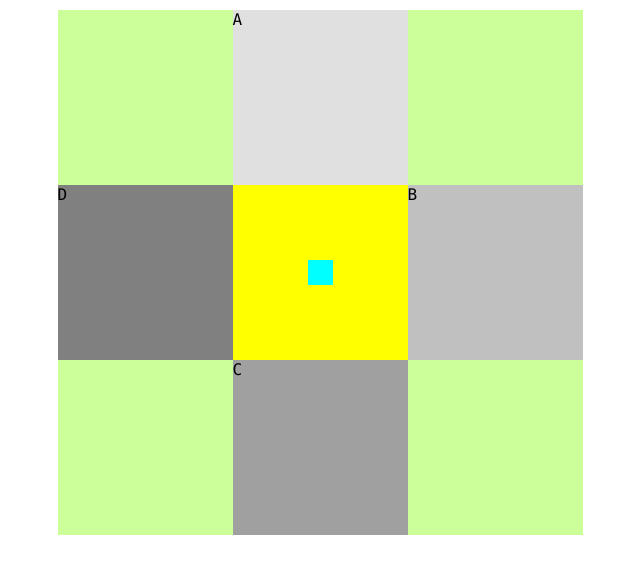
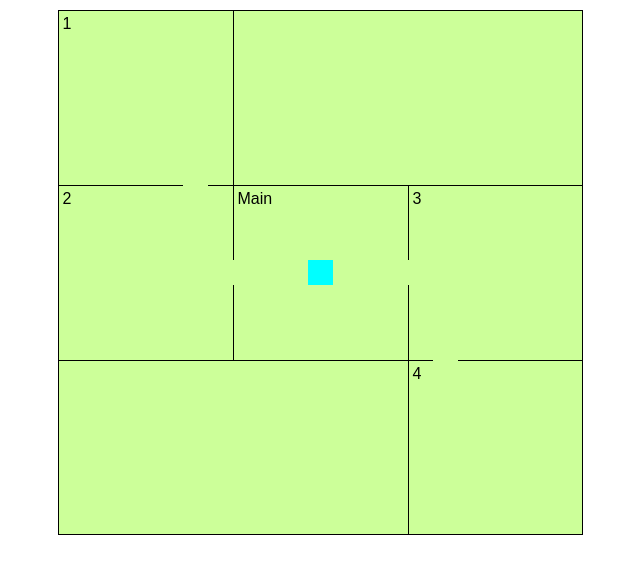
Before and after one commit to lautomator/four-rooms, a plain HTML site: page index.html in a window 1280 px wide. Shown: the whole page, without its empty margins (320-960 px from the left). Drawn offline with Linux system fonts and the light colour scheme.

Commit message:
create and enqueue style sheet
condense styles for similar rooms

enable limit to pointer area

```diff
--- a/index.html
+++ b/index.html
@@ -8,126 +8,48 @@
     <meta name="description" content="Use the arrow keys to visit the four rooms.">
     <meta name="author" content="https://github.com/lautomator">
     <title>Four Rooms</title>
-    <style>
-        * {
-            margin: 0;
-            padding: 0;
-        }
-
-        body{ font-family: "Monaco", sans-serif; }
-
-        .mobile { display: none; }
-
-        .container {
-            height: 525px;
-            margin: 10px auto;
-            width: 525px;
-        }
-
-        .row {
-            background-color: #ccff99;
-            height: 175px;
-            position: relative;
-            width: 100%;
-        }
-
-        .room {
-            display: inline-block;
-            position: absolute;
-        }
-
-        #mainRoom {
-            background-color: yellow;
-            height: 175px;
-            left: 175px;
-            position: absolute;
-            top: 0;
-            width: 175px;
-        }
-
-        #roomA {
-            background-color: #e0e0e0;
-            left: 175px;
-            height: 175px;
-            top: 0;
-            width: 175px;
-        }
-
-        #roomB {
-            background-color: #c0c0c0;
-            height: 175px;
-            left: 350px;
-            position: absolute;
-            top: 0;
-            width: 175px;
-        }
-
-        #roomC {
-            background-color: #a0a0a0;
-            height: 175px;
-            left: 175px;
-            position: absolute;
-            top: 0;
-            width: 175px;
-        }
-
-        #roomD {
-            background-color: #808080;
-            left: 0;
-            height: 175px;
-            position: absolute;
-            top: 0;
-            width: 175px;
-        }
-
-        #pointer {
-            background-color: cyan;
-            display: inline-block;
-            height: 25px;
-            left: 75px;
-            position: relative;
-            top: 75px;
-            width: 25px;
-        }
-
-        @media (max-width:768px) {
-            .container { display: none; }
-            .mobile { display: block; }
-        }
-    </style>
 </head>
 <body>
     <div class="mobile"><p>This app is currently for desktop only.</p></div>
     <div class="container">
+        <div id="pointer">&nbsp;</div>
         <div class="row">
-            <div id="roomA" class="room">A</div>
+            <div class="room room-left">1</div>
         </div>
 
         <div class="row">
-            <div id="roomD" class="room">D</div>
-            <div id="mainRoom" class="room">
-                <div id="pointer" style="text-align: center; line-height: 28px; font-size: 16px; color: cyan;">X</div>
-            </div>
-            <div id="roomB" class="room">B</div>
+            <div class="room room-left">2</div>
+            <div class="room room-middle">Main</div>
+            <div class="room room-right">3</div>
         </div>
 
         <div class="row">
-            <div id="roomC" class="room">C</div>
+            <div class="room room-right">4</div>
         </div>
     </div><!-- /container -->
 
     <script>
         var data = {
             targets: {
+                head: document.getElementsByTagName("head"),
                 body: document.getElementsByTagName("body"),
                 mainRoom: document.getElementById("mainRoom"),
                 pointer: document.getElementById("pointer")
             },
             scriptName: "main.js",
+            styleName: "style.css",
             v: Math.random(0, 1000) * 1000,
+            style: document.createElement("link"),
             script: document.createElement("script")
         };
-        // enqueue the script
+
+        // enqueue the style sheet
+        data.style.href = data.styleName + "?v=" + data.v.toString().replace(".", "");
+        data.style.rel = "stylesheet";
+        data.style.type = "text/css";
+        data.targets.head[0].appendChild(data.style);
+
+        // enqueue the main script
         data.script.src = data.scriptName + "?v=" + data.v.toString().replace(".", "");
         data.targets.body[0].appendChild(data.script);
     </script>
--- a/main.js
+++ b/main.js
@@ -9,8 +9,12 @@ var fourRoomsApp = function (d) {
     var model = {
         htmlTargets: d.targets,
         actionKeys: ["ArrowUp", "ArrowLeft", "ArrowRight", "ArrowDown", "8", "6", "4", "2", "u", "k", "h", "n"],
-        pos: [75, 75], // x, y
+        pos: [250, 250], // x, y
         incr: 25,
+        perimeter: {
+            x: [0, 500], // min, max
+            y: [0, 500]
+        },
         roomSize: [175, 175] // w, h
     };
 
@@ -29,37 +33,28 @@ var fourRoomsApp = function (d) {
 
     function movePointer(k) {
         // Takes in the key name <str>.
-        // Checks for a valid key.
         var x = model.pos[0];
         var y = model.pos[1];
         const incr = model.incr;
-        const limitX = [0, model.roomSize[0] - incr];
-        const limitY = [0, model.roomSize[1] - incr];
+        const limitX = model.perimeter.x;
+        const limitY = model.perimeter.x;
 
         if (model.actionKeys.indexOf(k) > -1) {
             if (k === "ArrowUp" || k === "8" || k === "u") {
-                if (y === limitY[0]) {
-                    if (x === 75) {
-                        y -= incr; // up
-                    }
-                } else {
+                // check perimieter
+                if (y > limitY[0]) {
                     y -= incr; // up
                 }
-
             } else if (k === "ArrowRight" || k === "6" || k === "k") {
-                if (x !== limitX[1]) {
+                if (x < limitX[1]) {
                     x += incr; // right
                 }
             } else if (k === "ArrowLeft" || k === "4" || k === "h") {
-                if (x !== limitX[0]) {
+                if (x > limitX[0]) {
                     x -= incr; // left
                 }
             } else {
-                if (y === limitY[1]) {
-                    if (x === 75) {
-                        y += incr; // down
-                    }
-                } else {
+                if (y < limitY[1]) {
                     y += incr; // down
                 }
             }
@@ -76,7 +71,7 @@ var fourRoomsApp = function (d) {
     });
 
     function init() {
-        renderRooms(model.roomSize);
+        // renderRooms(model.roomSize);
         renderPointer(model.pos);
     }
     init();
--- /dev/null
+++ b/style.css
@@ -0,0 +1,62 @@
+* {
+    margin: 0;
+    padding: 0;
+}
+
+body { font-family: sans-serif; }
+
+.mobile { display: none; }
+
+.container {
+    background: url("img/map.png") no-repeat #ccff99;
+    height: 525px;
+    margin: 10px auto;
+    width: 525px;
+    z-index: 0;
+}
+
+.row {
+    height: 175px;
+    position: relative;
+    width: 100%;
+}
+
+.room {
+    display: inline-block;
+    height: 175px;
+    padding: 5px;
+    position: absolute;
+    width: 175px;
+}
+
+.room-middle {
+    left: 175px;
+    top: 0;
+}
+
+.room-right {
+    left: 350px;
+    top: 0;
+}
+
+.room-left {
+    left: 0;
+    top: 0;
+}
+
+#pointer {
+    background-color: cyan;
+    display: inline-block;
+    float: left;
+    height: 25px;
+    left: 0;
+    position: relative;
+    top: 0;
+    width: 25px;
+    z-index: 999;
+}
+
+@media (max-width:768px) {
+    .container { display: none; }
+    .mobile { display: block; }
+}
```
Also changed, not shown: img/map.png (added), 1 other file.
